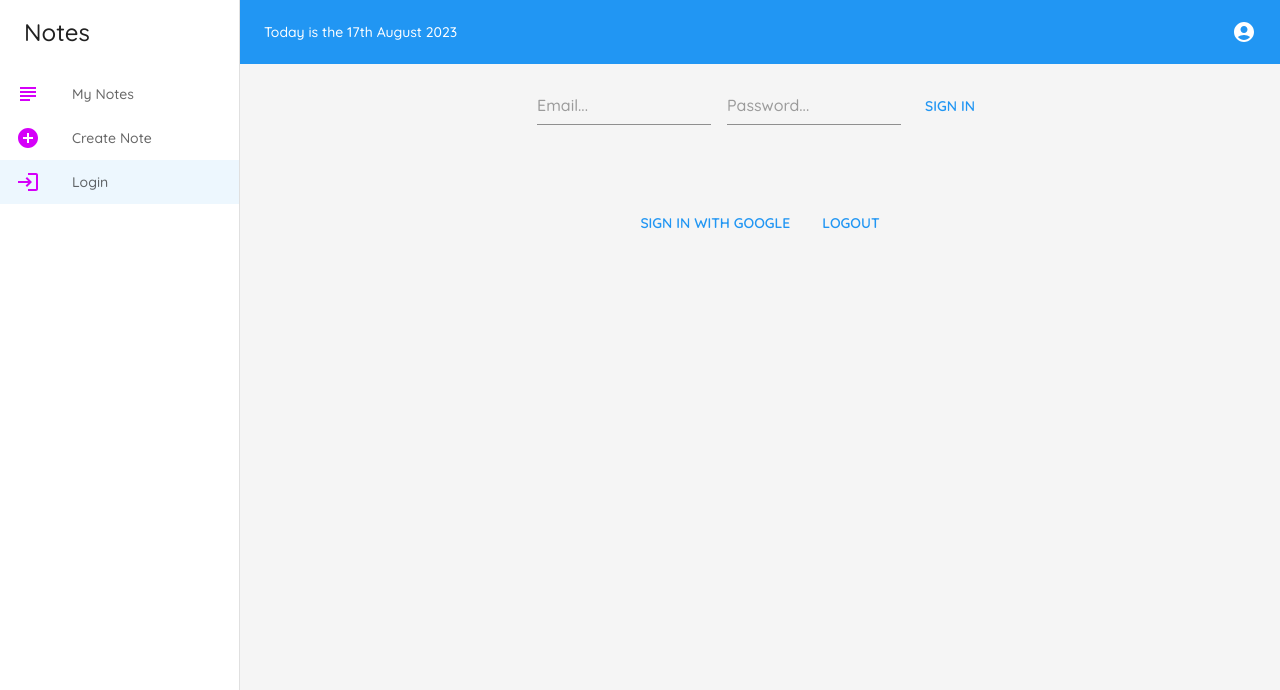
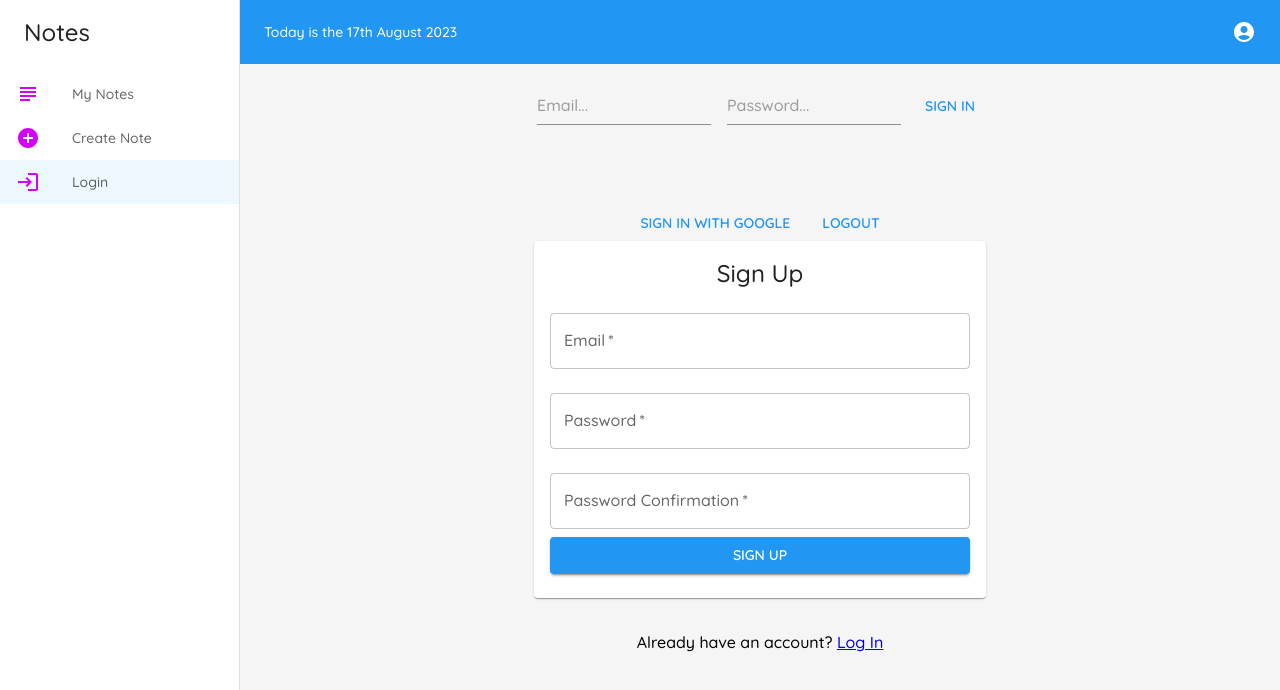
Before and after one commit to GrzegorzPacewicz/typenotes, a React (Vite) app: page /auth in a window 1280 px wide. Shown: the top 690 px of the page. Built offline with nearby package versions, Linux system fonts and the light colour scheme; no server answers; sample sign-in values are in the browser's storage.

Commit message:
SignUp.tsx created

```diff
--- a/index.html
+++ b/index.html
@@ -2,7 +2,7 @@
 <html lang="en">
 <head>
   <meta charset="UTF-8"/>
-  <link rel="icon" type="" href="./public/icon.png"/>
+  <link rel="icon" type="" href="./icon.png"/>
   <meta name="viewport" content="width=device-width, initial-scale=1.0"/>
   <link
           rel="stylesheet"
--- a/src/App.tsx
+++ b/src/App.tsx
@@ -5,6 +5,7 @@ import Layout from './components/Layout';
 import EditNote from './components/EditNote';
 import Auth from "./pages/Auth";
 import CreateNote from "./pages/CreateNote";
+import SignUp from "./pages/Auth/SignUp";
 
 const App: React.FC = () => {
     return (
@@ -15,6 +16,7 @@ const App: React.FC = () => {
                     <Route path="/create" element={<CreateNote/>}/>
                     <Route path="/edit/:id" element={<EditNote/>}/>
                     <Route path="/auth" element={<Auth/>}/>
+                    <Route path="/signup" element={<SignUp/>}/>
                     <Route path="*" element={<Notes/>}/>
                 </Routes>
             </Layout>
--- /dev/null
+++ b/src/pages/Auth/SignUp.tsx
@@ -0,0 +1,108 @@
+import React, { useState } from 'react';
+import { Alert, Button, Card, CardContent, Container, TextField, Typography } from "@mui/material";
+import { createUserWithEmailAndPassword, signInWithPopup, signOut } from "firebase/auth"
+import { auth, GoogleProvider } from "../../config/firebase"
+import { NavLink, useNavigate } from "react-router-dom";
+
+const SignUp: React.FC = () => {
+
+    const [email, setEmail] = useState("");
+    const [password, setPassword] = useState("");
+    const navigate = useNavigate();
+    const [error, setError] = useState('')
+
+    console.log(auth?.currentUser?.email);
+
+    const signIn = async () => {
+
+        try {
+            await createUserWithEmailAndPassword(auth, email, password);
+            navigate("/")
+        } catch (err) {
+            console.error(err)
+        }
+    };
+
+    const signInWithGoogle = async () => {
+        try {
+            await signInWithPopup(auth, GoogleProvider);
+            navigate("/")
+        } catch (err) {
+            console.error(err)
+        }
+    };
+
+    const logout = async () => {
+        try {
+            await signOut(auth);
+            navigate("/")
+        } catch (err) {
+            console.error(err)
+        }
+    };
+
+    const handleSubmit = () => {
+    };
+    const emailRef = () => {
+    };
+    const passwordConfirmRef = () => {
+    };
+    const passwordRef = () => {
+    };
+
+    return (
+        <Container sx={{ maxWidth: 'none' }} style={{ maxWidth: 500 }}>
+            <Card>
+                <CardContent>
+                    <Typography variant="h5" align="center" gutterBottom>
+                        Sign Up
+                    </Typography>
+                    {error && <Alert severity="error">{error}</Alert>}
+                    <form onSubmit={handleSubmit}>
+                        <TextField
+                            label="Email"
+                            type="email"
+                            inputRef={emailRef}
+                            required
+                            fullWidth
+                            margin="normal"
+                        />
+                        <TextField
+                            label="Password"
+                            type="password"
+                            inputRef={passwordRef}
+                            required
+                            fullWidth
+                            margin="normal"
+                        />
+                        <TextField
+                            label="Password Confirmation"
+                            type="password"
+                            inputRef={passwordConfirmRef}
+                            required
+                            fullWidth
+                            margin="normal"
+                        />
+                        <Button
+                            // disabled={loading}
+                            variant="contained"
+                            color="primary"
+                            fullWidth
+                            type="submit"
+                        >
+                            Sign Up
+                        </Button>
+                    </form>
+                    {/*<div className="w-100 text-center mt-2">*/}
+                    {/*    Already have an account? <NavLink onClick={() => navigate(`/login`) > Log In</NavLink>*/}
+                    {/*    </div>*/}
+                </CardContent>
+            </Card>
+            <Typography variant="body1" align="center" mt={4}>
+                Already have an account? <NavLink to={'/signup'}> Log In</NavLink>
+            </Typography>
+        </Container>
+    );
+};
+
+export default SignUp;
--- a/src/pages/Auth/index.tsx
+++ b/src/pages/Auth/index.tsx
@@ -1,18 +1,21 @@
 import React, { useState } from 'react';
-import { Box, Button, Container, Input } from "@mui/material";
+import { Alert, Box, Button, Card, CardContent, Container, Input, TextField, Typography } from "@mui/material";
 import { createUserWithEmailAndPassword, signInWithPopup, signOut } from "firebase/auth"
 import { auth, GoogleProvider } from "../../config/firebase"
-import { useNavigate } from "react-router-dom";
+import { NavLink, useNavigate } from "react-router-dom";
+import SignUp from "./SignUp";
 
 const Auth: React.FC = () => {
 
     const [email, setEmail] = useState("");
     const [password, setPassword] = useState("");
     const navigate = useNavigate();
+    const [error, setError] = useState('')
 
     console.log(auth?.currentUser?.email);
 
     const signIn = async () => {
+
         try {
             await createUserWithEmailAndPassword(auth, email, password);
             navigate("/")
@@ -39,8 +42,17 @@ const Auth: React.FC = () => {
         }
     };
 
+    const handleSubmit = () => {
+    };
+    const emailRef = () => {
+    };
+    const passwordConfirmRef = () => {
+    };
+    const passwordRef = () => {
+    };
+
     return (
-        <Container>
+        <Container >
             <Box display="flex" gap={2} justifyContent="center">
                 <Input
                     placeholder="Email..."
@@ -58,8 +70,12 @@ const Auth: React.FC = () => {
                 <Button onClick={signInWithGoogle}>Sign In With Google</Button>
                 <Button onClick={logout}>Logout</Button>
             </Box>
+
+          {/*new component*/}
+
+            <SignUp />
+
         </Container>
-
     );
 };
 
```
